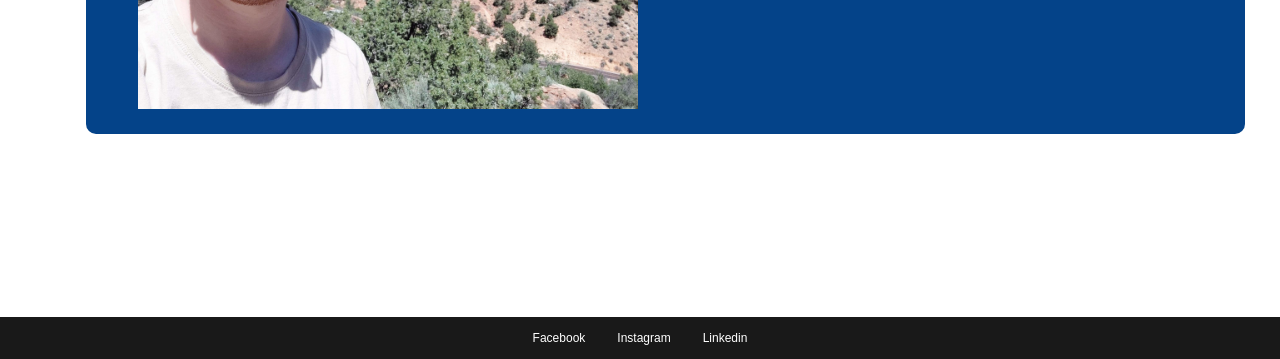
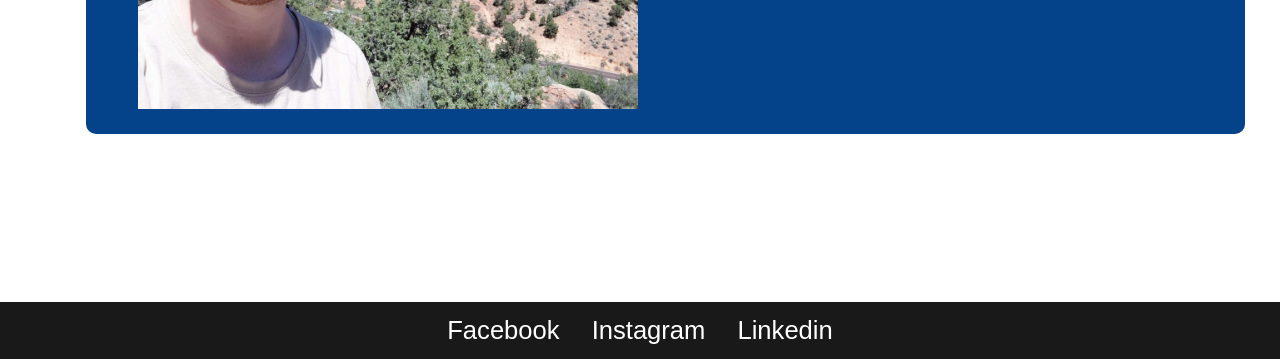
Before and after one commit to Aciad/wdd130, a plain HTML site: page index.html in a window 1280 px wide. Shown: the part 441-800 px from the top of the page. Drawn offline with Linux system fonts and the light colour scheme; a web font is replaced by a local one.

Commit message:
Minor fix

```diff
--- a/personal-portfolio/style.css
+++ b/personal-portfolio/style.css
@@ -44,7 +44,7 @@ ul {
     padding: 0;
     overflow: hidden;
     font-family: "Science Gothic", sans-serif;
-    font-size: .75em;
+    font-size: 2cqi;
     /* display: flex;
     flex-direction: row;
     align-content: center;
```
